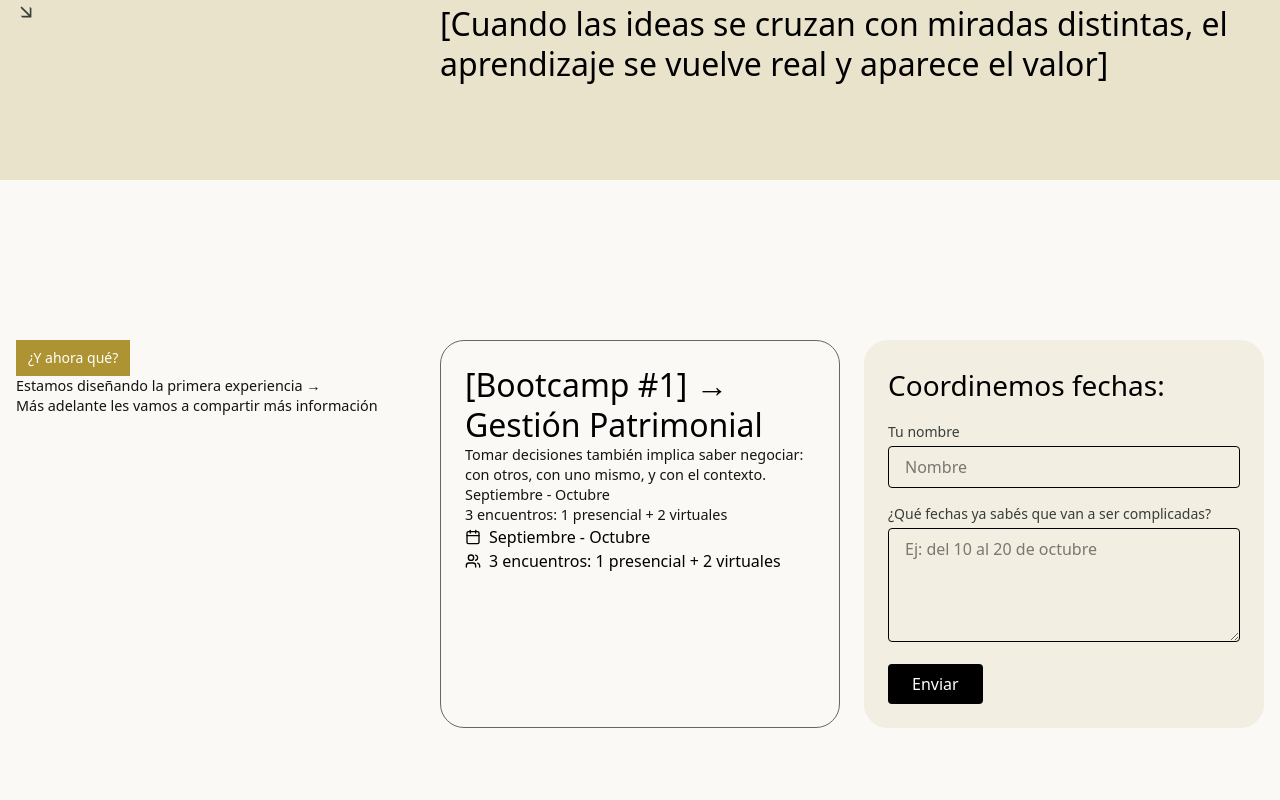
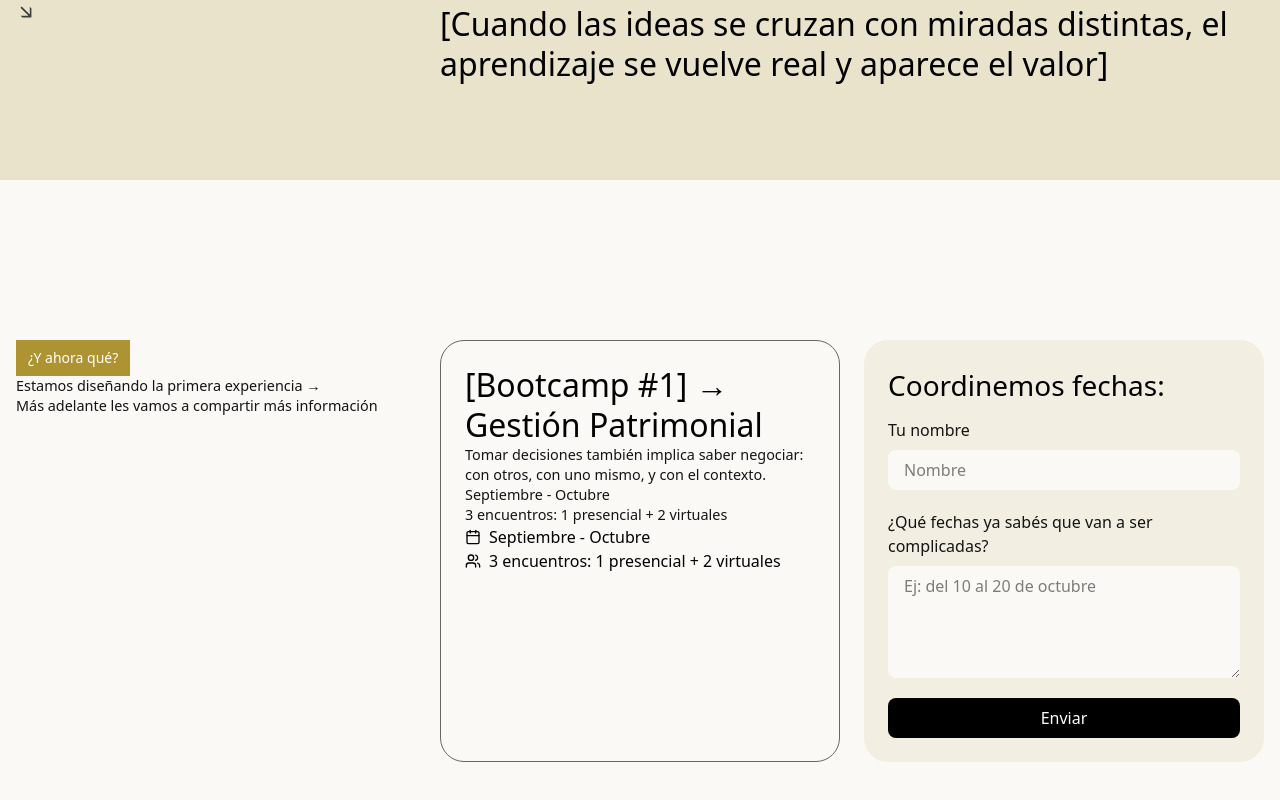
Before and after one commit to deadpine/nextgen, a Next.js app: page / in a window 1280 px wide. Shown: the part 3978-4778 px from the top of the page. Built offline with nearby package versions, Linux system fonts and the light colour scheme.

Commit message:
Update DatesForm.tsx

```diff
--- a/src/components/DatesForm.tsx
+++ b/src/components/DatesForm.tsx
@@ -30,41 +30,38 @@ export default function DatesForm() {
   }
 
   return (
-    <div className="w-full space-y-4 rounded-3xl p-6 bg-[#F2EEE1]">
+    <div className="w-full flex flex-col space-y-3 rounded-3xl p-6 bg-[#F2EEE1]">
       <h4>Coordinemos fechas:</h4>
       {!submitted ? (
-        <form onSubmit={handleSubmit} className="space-y-4">
-          <div>
-            <label htmlFor="name" className="block mb-1 font-medium text-sm text-gray-700">
+        <form onSubmit={handleSubmit} className="space-y-5 flex flex-col grow">
+
+          <label htmlFor="nombre" className="block mb-2 text-gray-900">
             Tu nombre
           </label>
           <input
             type="text"
-              id="name"
-              name="name"
+            id="nombre"
+            name="nombre"
             required
-              className="w-full border rounded px-4 py-2 focus:outline-none focus:ring-2 focus:ring-black"
+            className="w-full bg-cream-100 rounded-lg px-4 py-2 focus:outline-none focus:ring-1 focus:ring-gray-300/50"
             placeholder="Nombre"
           />
-          </div>
 
-          <div>
-            <label htmlFor="description" className="block mb-1 font-medium text-sm text-gray-700">
+          <label htmlFor="fechas" className="block mb-2 text-gray-900">
             ¿Qué fechas ya sabés que van a ser complicadas?
           </label>
           <textarea
-              id="description"
-              name="description"
+            id="fechas"
+            name="fechas"
             rows={4}
             required
-              className="w-full border rounded px-4 py-2 focus:outline-none focus:ring-2 focus:ring-black"
+            className="w-full grow bg-cream-100 rounded-lg px-4 py-2 focus:outline-none focus:ring-1 focus:ring-gray-300/50"
             placeholder="Ej: del 10 al 20 de octubre"
           />
-          </div>
 
           <button
             type="submit"
-            className="bg-black text-white font-medium px-6 py-2 rounded hover:bg-gray-800 transition"
+            className="w-full bg-black cursor-pointer text-white font-medium px-6 py-2 rounded-lg hover:bg-gray-700 transition"
           >
             Enviar
           </button>
```
Lines whose indentation alone changed are shown as unchanged.
